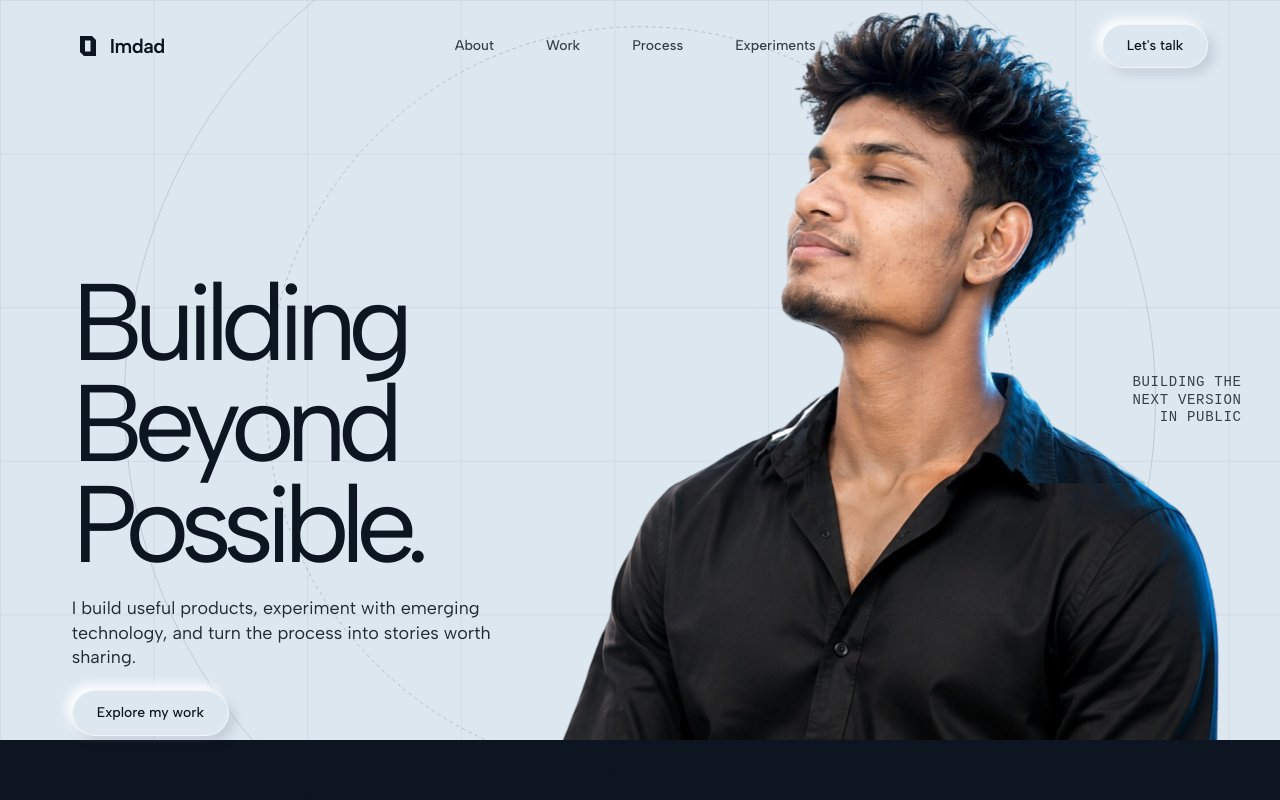
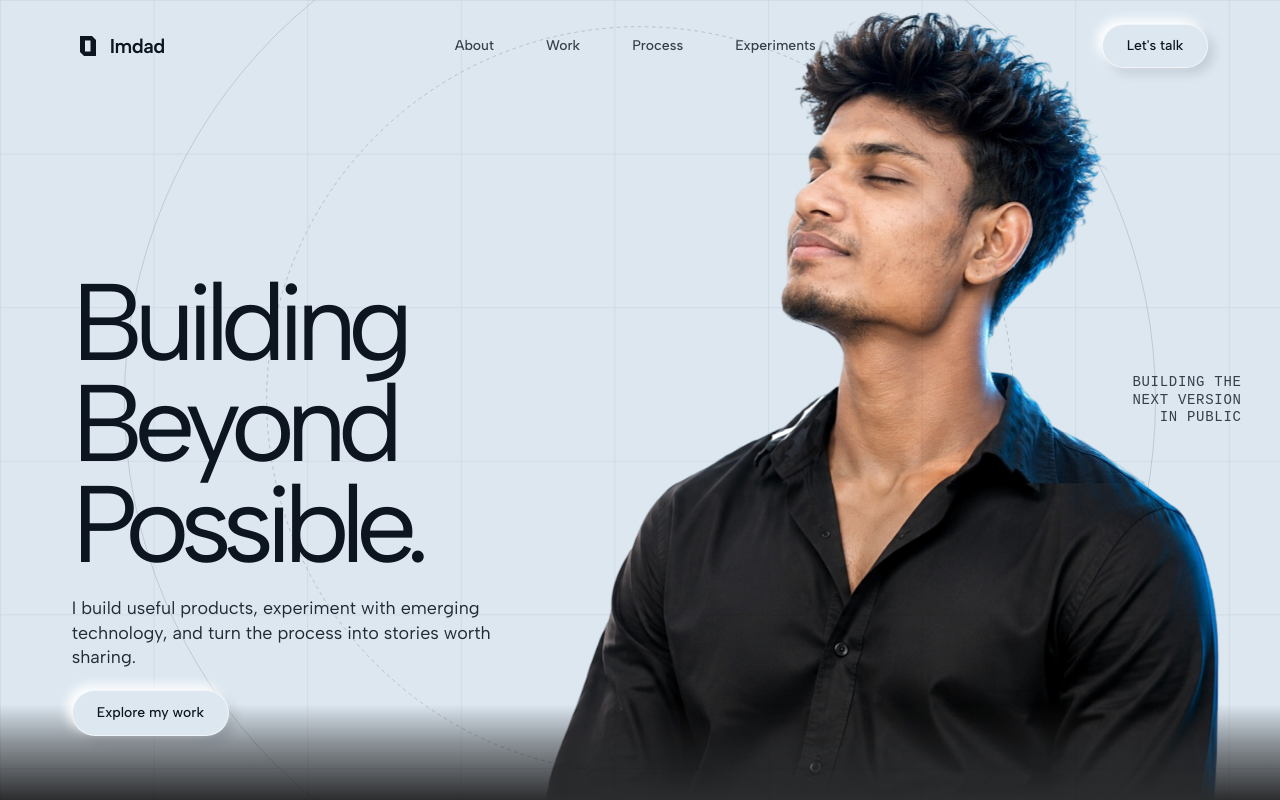
Before and after one commit to imdadur765/Portfolio_v3, a Next.js app: page / in a window 1280 px wide. Built offline with nearby package versions, Linux system fonts and the light colour scheme; a web font is replaced by a local one.

Commit message:
style: lighter bottom gradient on mobile, full strength on desktop

```diff
--- a/app/globals.css
+++ b/app/globals.css
@@ -36,6 +36,29 @@
     rgba(0, 0, 0, 0.2) 88%,
     transparent 100%
   );
+}
+
+/* Bottom fade gradient — lighter on mobile, full strength on md+ */
+.bottom-gradient {
+  /* Mobile: very light transparent-to-faint */
+  background: linear-gradient(
+    to bottom,
+    rgba(43, 44, 46, 0) 0%,
+    rgba(43, 44, 46, 0.18) 50%,
+    rgba(43, 44, 46, 0.38) 100%
+  );
+}
+
+@media (min-width: 768px) {
+  .bottom-gradient {
+    /* Desktop: user's original full-strength gradient */
+    background: linear-gradient(
+      to bottom,
+      rgba(43, 44, 46, 0) 0%,
+      rgba(43, 44, 46, 0.45) 40%,
+      #2B2C2E 100%
+    );
+  }
 }
 
 /* Keyframe Entrance Animations */
--- a/components/glass-hero.tsx
+++ b/components/glass-hero.tsx
@@ -143,8 +143,8 @@ export default function GlassHero() {
       onTouchCancel={handleTouchEnd}
       className="relative w-full h-screen overflow-hidden select-none touch-none bg-[#dce7f0]"
     >
-      {/* Dark bottom backdrop layer to cover ONLY the very bottom gesture bar strip */}
-      <div className="absolute bottom-0 left-0 w-full h-[60px] bg-[#0d1520] pointer-events-none z-[1]" aria-hidden="true" />
+      {/* Dark bottom backdrop — lighter on mobile, full on desktop */}
+      <div className="absolute inset-x-0 bottom-0 h-24 pointer-events-none z-[1] bottom-gradient" />
 
       {/* LAYER 1: Base Portrait */}
       <div
```
